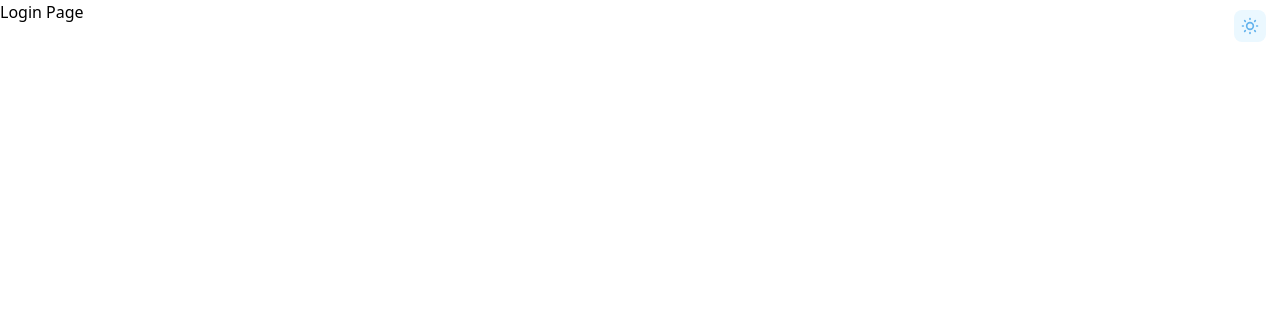
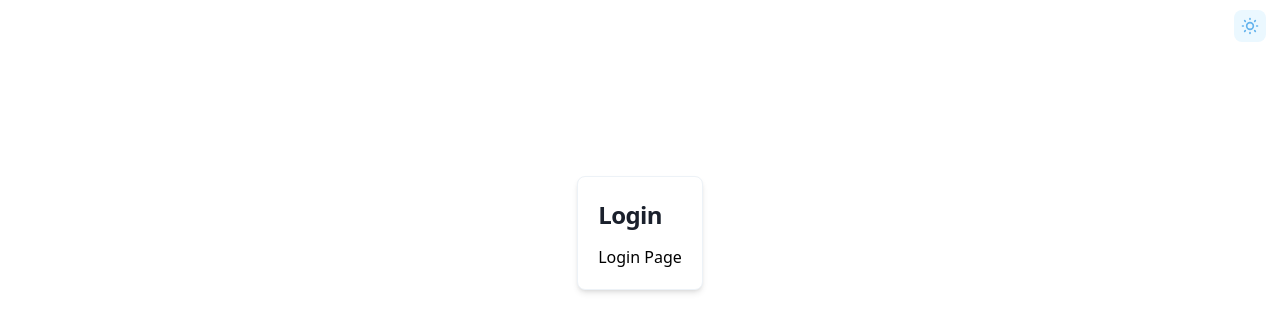
Before and after one commit to nqduy1999/kanban-server, a Next.js app in the folder frontend/: page /login in a window 1280 px wide. Before the commit this address had no page. Shown: the top 332 px of the page. Built offline with nearby package versions, Linux system fonts and the light colour scheme.

Commit message:
chore: config layout form

```diff
--- /dev/null
+++ b/frontend/src/commons/form/index.ts
@@ -0,0 +1 @@
+export * from './validate'
--- /dev/null
+++ b/frontend/src/commons/form/validate.ts
@@ -0,0 +1 @@
+export const REQUIRED_ERR = (label: string) => `Please enter your ${label}`;
--- a/frontend/src/components/atoms/button/button.atom.tsx
+++ b/frontend/src/components/atoms/button/button.atom.tsx
@@ -7,14 +7,15 @@ interface IButton {
     onClick?: any
 }
 
-const Button: FC<IButton> = (props) => {
+const Button: FC<IButton> = ({className, ariaLabel, onClick, children, ...rest}) => {
   return (
     <button
-      className={props.className}
-      aria-label={props.ariaLabel}
-      onClick={props.onClick}
+      className={className}
+      aria-label={ariaLabel}
+      onClick={onClick}
+      {...rest}
     >
-        {props.children}
+        {children}
     </button>
   );
 };
--- a/frontend/src/components/atoms/index.ts
+++ b/frontend/src/components/atoms/index.ts
@@ -1 +1,2 @@
 export * from './button/button.atom'
+export * from './input/input.atom'
--- /dev/null
+++ b/frontend/src/components/atoms/input/input.atom.tsx
@@ -0,0 +1,27 @@
+import React, { FC } from "react";
+
+interface IInput {
+  className: string;
+  type?: string;
+  placeholder: string;
+  onChange?: any;
+}
+
+const Input: FC<IInput> = ({ className, type, placeholder, onChange, ...rest }) => {
+  return (
+    <input
+      className={className}
+      aria-label={type}
+      onChange={onChange}
+      placeholder={placeholder}
+      {...rest}
+    />
+  );
+};
+
+Input.defaultProps = {
+  className:
+    "border rounded-lg py-3 px-3 bg-gray-700 border-gray-700 placeholder-gray-500",
+  type: 'text'
+};
+export { Input };
--- /dev/null
+++ b/frontend/src/components/organisms/form/login/login-form.comp.tsx
@@ -0,0 +1,4 @@
+const LoginForm = () => {
+  return <>login</>;
+};
+export { LoginForm };
--- /dev/null
+++ b/frontend/src/components/organisms/form/login/login-form.schema.ts
@@ -0,0 +1,6 @@
+import { REQUIRED_ERR } from "@/commons/form";
+import * as Yup from "yup";
+
+export const passwordValidationSchema = Yup.string().required(REQUIRED_ERR("password"));
+export const confirmPasswordValidationSchema = Yup.string().required(REQUIRED_ERR("confirm password"));
+export const nameValidationSchema = Yup.string().required(REQUIRED_ERR("name"));
--- a/frontend/src/components/pages/app/login/login.page.tsx
+++ b/frontend/src/components/pages/app/login/login.page.tsx
@@ -1,5 +1,11 @@
-import { BaseLayout } from "@/components/templates";
+import { BaseLayout, FormLayout } from "@/components/templates";
 
-const LoginPage = () => <BaseLayout>Login Page</BaseLayout>;
+const LoginPage = () => {
+  return (
+    <BaseLayout>
+      <FormLayout title="Login">Login Page</FormLayout>
+    </BaseLayout>
+  );
+};
 
 export { LoginPage };
--- a/frontend/src/components/templates/app-layout/app-layout.template.tsx
+++ b/frontend/src/components/templates/app-layout/app-layout.template.tsx
@@ -9,7 +9,7 @@ type ILayoutProps = {
 const BaseLayout = (props: ILayoutProps) => {
   const router = useRouter();
   const isAuthencated = () => {
-    return true;
+    return false;
   };
 
   useEffect(() => {
--- /dev/null
+++ b/frontend/src/components/templates/form-layout/index.tsx
@@ -0,0 +1,28 @@
+import React, { FC, ReactNode } from "react";
+
+interface IFormLayout {
+  title: string;
+  subtitle?: string;
+  children: React.ReactElement | ReactNode;
+}
+const FormLayout: FC<IFormLayout> = ({ title, subtitle, children }) => {
+  return (
+    <div className="pt-6 mt-28">
+      <div className="flex justify-center items-center flex-col ">
+        <div className="max-w-sm bg-white rounded-lg border border-gray-200 shadow-md dark:bg-gray-800 dark:border-gray-700 mt-10 transition duration-300">
+          <div className="p-5">
+            <h5 className="mb-2 text-2xl font-bold tracking-tight text-gray-900 dark:text-white">
+              {title}
+            </h5>
+            <p className="mb-3 font-normal text-gray-700 dark:text-gray-400">
+              {subtitle}
+            </p>
+            {children}
+          </div>
+        </div>
+      </div>
+    </div>
+  );
+};
+
+export { FormLayout };
--- a/frontend/src/components/templates/index.ts
+++ b/frontend/src/components/templates/index.ts
@@ -1,2 +1,3 @@
 export * from './app-layout/app-layout.template'
 export * from './auth-layout/auth-layout.template'
+export * from './form-layout'
```
